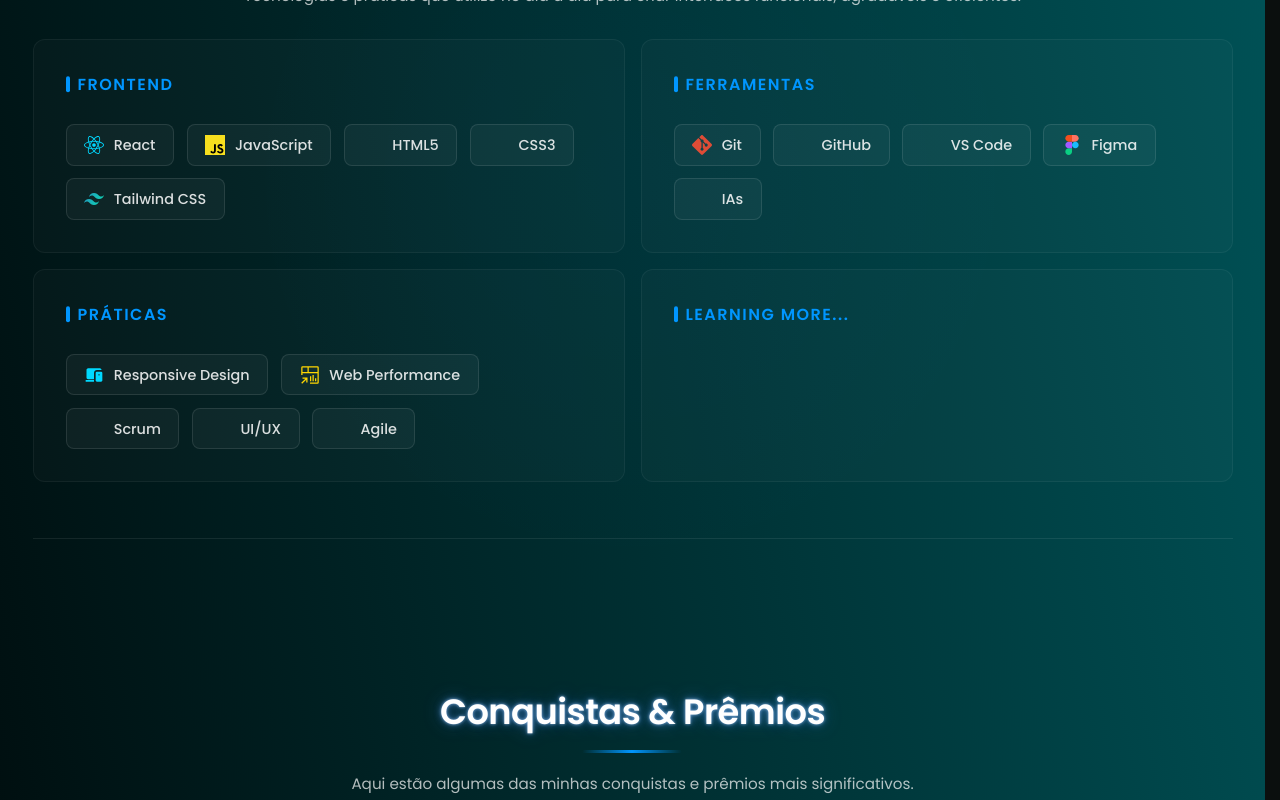
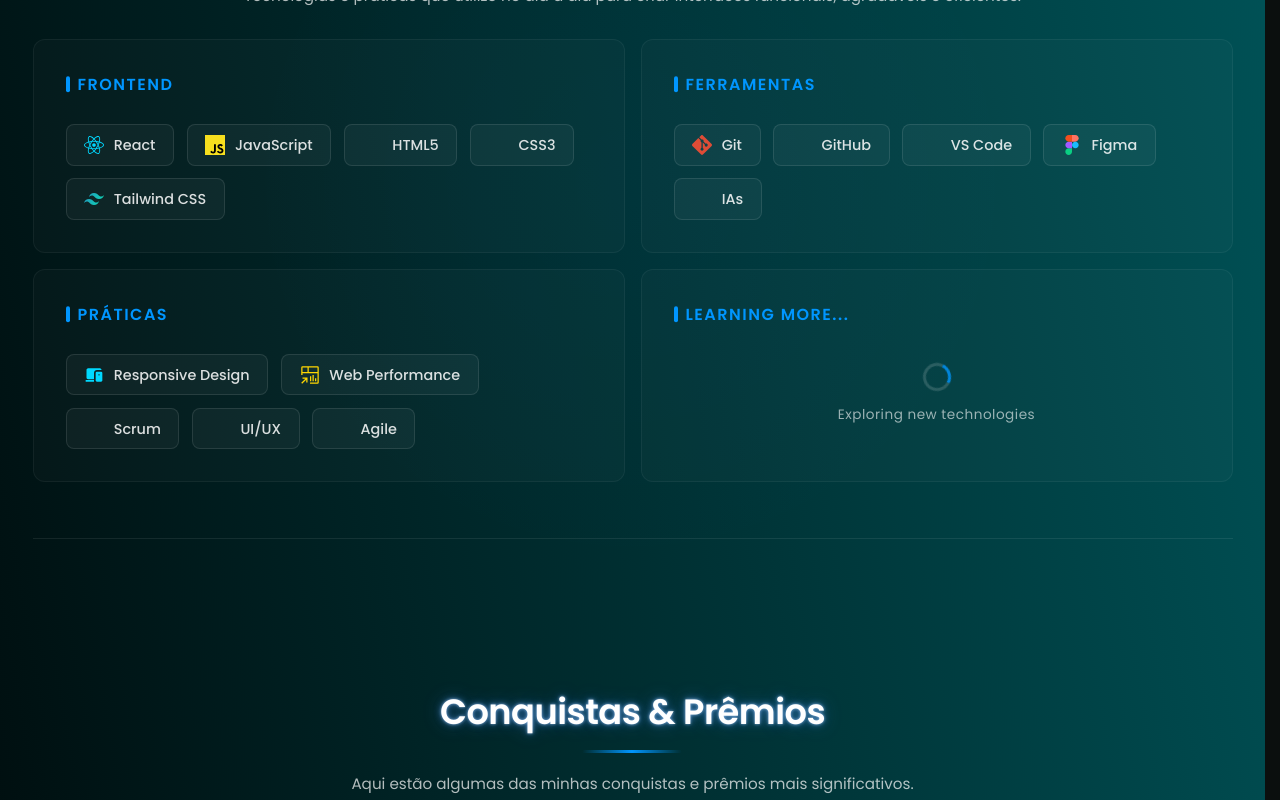
Before and after one commit to Thiagogmr1/thiago-portfolio, a React (Vite) app: page / in a window 1280 px wide. Shown: the part 1017-1817 px from the top of the page. Built offline with nearby package versions, Linux system fonts and the light colour scheme; some icons are missing.

Commit message:
feat: correção texto about, add loader

```diff
--- a/src/sections/About.jsx
+++ b/src/sections/About.jsx
@@ -69,12 +69,14 @@ export default function About({ isSidebarOpen, setIsSidebarOpen, setHighlightCon
                 <p className="company">AcomGest | MediTrack</p>
                 <br />
                 <p className="description">
-                  Atuo como Desenvolvedor na FTT – Fábrica de Tecnologias Turing, fábrica-escola da UniEVANGÉLICA, onde participo do desenvolvimento
-                  de softwares seguindo metodologias ágeis, com uso de Scrum e Kanban, trabalho colaborativo e boas práticas de
-                  Engenharia de Software.
-                  Atualmente, sou fundador e CEO das startups AcomGest e MediTrack, projetos em fase inicial criados no ambiente acadêmico, voltados
-                  respectivamente ao setor agro/veterinário e à saúde humana. Atuo na idealização, desenvolvimento e visão de produto, sendo também
-                  bolsista FUNADESP em um dos projetos.
+                  Atuo como Desenvolvedor na FTT – Fábrica de Tecnologias Turing, fábrica-escola da UniEVANGÉLICA, participando do desenvolvimento
+                  de softwares com base em metodologias ágeis, como Scrum e Kanban, além da aplicação de boas práticas de Engenharia de Software e
+                  trabalho colaborativo.
+                  Sou fundador e CEO das startups AcomGest e MediTrack, projetos concebidos no ambiente acadêmico e atualmente em fase inicial, voltados,
+                  respectivamente, aos setores agro/veterinário e de saúde humana. Nesses projetos, atuo diretamente na idealização, no desenvolvimento técnico
+                  e na definição da visão de produto, sendo bolsista FUNADESP em um deles.
+                  Além disso, concluí uma Iniciação Científica com duração de um ano, resultando na produção e publicação de um artigo científico, o que
+                  fortaleceu minha experiência em pesquisa, escrita acadêmica e investigação aplicada à tecnologia.
                 </p>
               </div>
             </section>
--- a/src/sections/Skills.jsx
+++ b/src/sections/Skills.jsx
@@ -82,13 +82,10 @@ export default function Skills() {
 
           <div className="skill-group">
             <h3>Learning more...</h3>
-            <div className="skill-tags">
-              {skillsData.Learning.map((skill, idx) => (
-                <span key={idx} className="skill-tag" style={{ '--skill-color': skill.color }}>
-                  <Icon icon={skill.icon} className="skill-icon" />
-                  <span className="skill-name">{skill.name}</span>
-                </span>
-              ))}
+
+            <div className="learning-loader-wrapper">
+              <span className="learning-loader"></span>
+              <span className="learning-text">Exploring new technologies</span>
             </div>
           </div>
 
--- a/src/styles/skills.css
+++ b/src/styles/skills.css
@@ -230,6 +230,40 @@
     line-height: 1.6;
 }
 
+/* Loader for Learning more */
+
+.learning-loader-wrapper {
+    display: flex;
+    flex-direction: column;
+    align-items: center;
+    justify-content: center;
+    gap: 0.8rem;
+    min-height: 80px;
+}
+
+.learning-loader {
+    width: 28px;
+    height: 28px;
+    border: 3px solid rgba(255, 255, 255, 0.15);
+    border-top-color: rgba(0, 150, 255, 0.8);
+    border-radius: 50%;
+    animation: spin 1s linear infinite;
+}
+
+.learning-text {
+    font-size: 0.85rem;
+    color: rgba(255, 255, 255, 0.6);
+    letter-spacing: 0.5px;
+}
+
+@keyframes spin {
+    to {
+        transform: rotate(360deg);
+    }
+}
+
+
+
 /* Responsive - Tablet */
 @media (max-width: 900px) {
     .skills {
```
